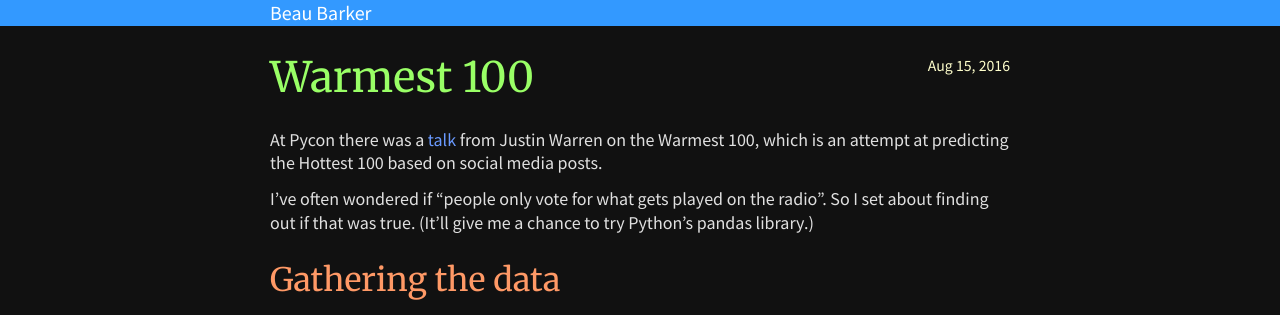
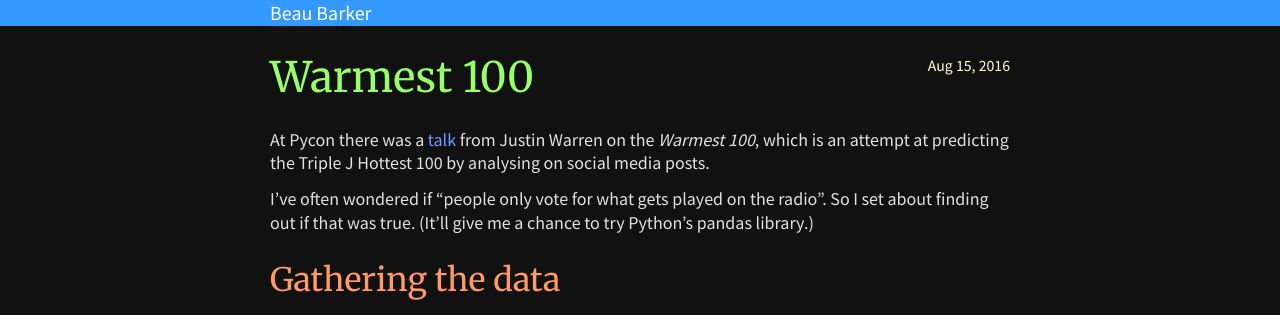
Before and after one commit to explodinglabs/explodinglabs.github.io, a Jekyll site: the page built from _posts/2016-08-15-warmest-100.markdown, in a window 1280 px wide and 900 px high. Shown: the top 315 px of the window. Built offline with Jekyll 4.4.1, drawn with Linux system fonts in a browser that asks for light colours; comment, search, counter and statistics services are not loaded.

Commit message:
Adjust warmest 100 doc

```diff
--- a/_posts/2016-08-15-warmest-100.markdown
+++ b/_posts/2016-08-15-warmest-100.markdown
@@ -6,8 +6,8 @@
 comments: true
 ---
 At Pycon there was a [talk](https://www.youtube.com/watch?v=qjTc5q7MsMg) from
-Justin Warren on the Warmest 100, which is an attempt at predicting the Hottest
-100 based on social media posts.
+Justin Warren on the *Warmest 100*, which is an attempt at predicting the
+Triple J Hottest 100 by analysing on social media posts.
 
 I've often wondered if "people only vote for what gets played on the radio". So
 I set about finding out if that was true. (It'll give me a chance to try
```
